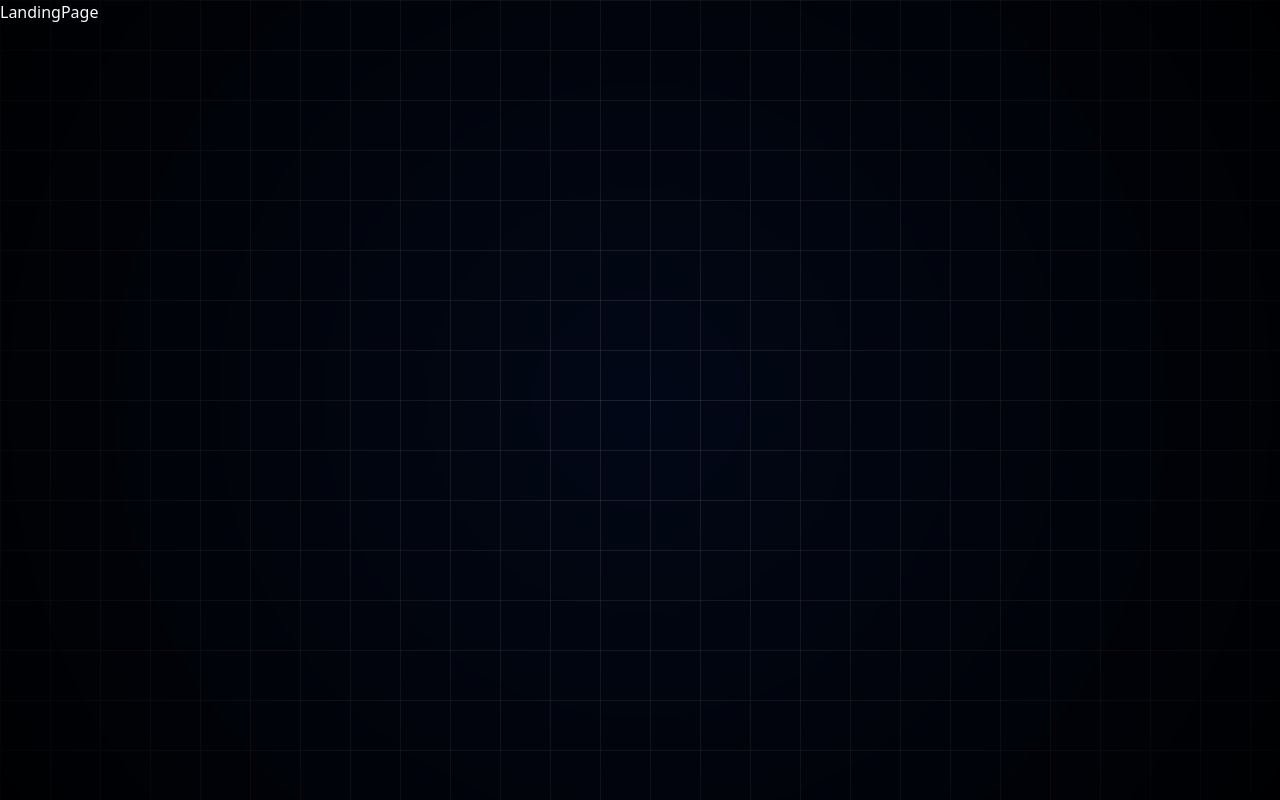
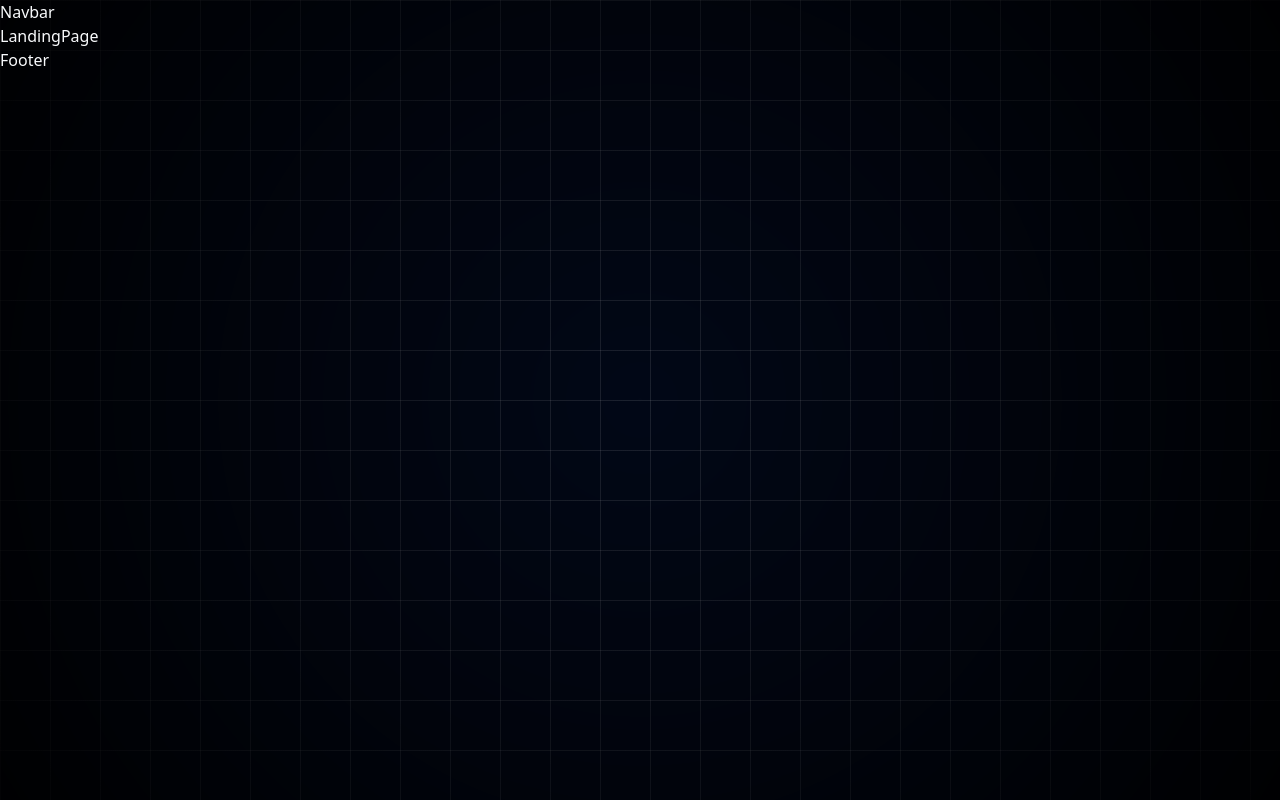
Before and after one commit to AsifAhmedSahil/Hirely---Full-Stack-job-portal-Application-with---React-tailwind-Supabase-Clerk-Shadcn-UI, a React (Vite) app: page / in a window 1280 px wide. Built offline with nearby package versions, Linux system fonts and the light colour scheme.

Commit message:
setup complete

```diff
--- a/src/Layout/MainLayout.jsx
+++ b/src/Layout/MainLayout.jsx
@@ -1,11 +1,17 @@
 import { Outlet } from "react-router-dom"
+import Navbar from "../components/Navbar"
+import Footer from "../components/Footer"
 
 
 const MainLayout = () => {
   return (
     <div>
         <div className="grid-background"></div>
+        <main className=" min-h-screen container mx-auto">
+        <Navbar/>
         <Outlet/>
+        <Footer/>
+        </main>
     </div>
   )
 }
--- /dev/null
+++ b/src/components/Footer.jsx
@@ -0,0 +1,8 @@
+
+const Footer = () => {
+  return (
+    <div>Footer</div>
+  )
+}
+
+export default Footer
--- /dev/null
+++ b/src/components/Navbar.jsx
@@ -0,0 +1,9 @@
+
+
+const Navbar = () => {
+  return (
+    <div>Navbar</div>
+  )
+}
+
+export default Navbar
```
